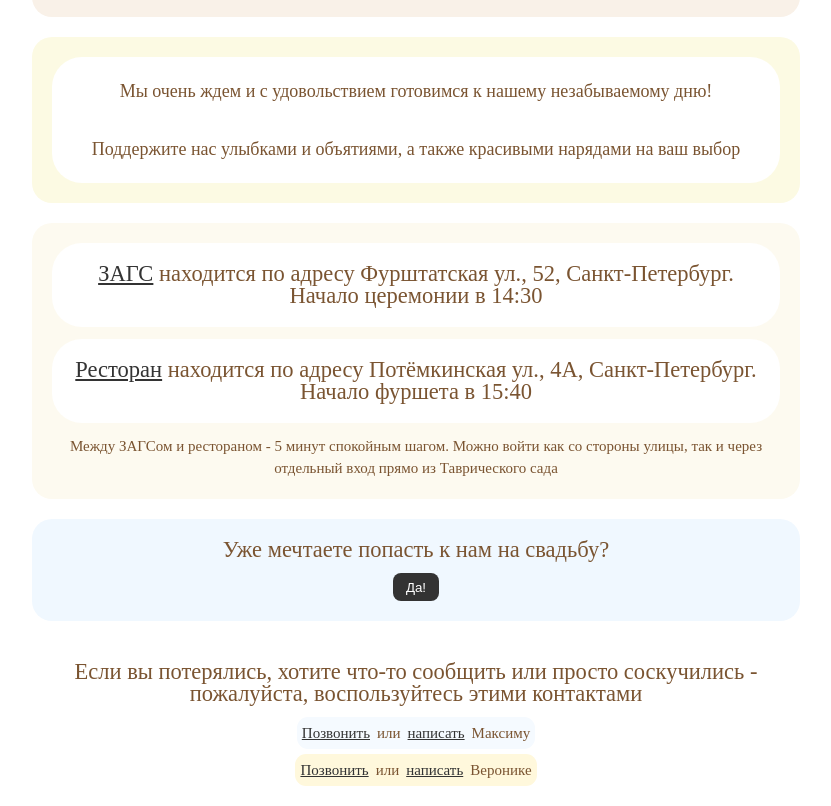
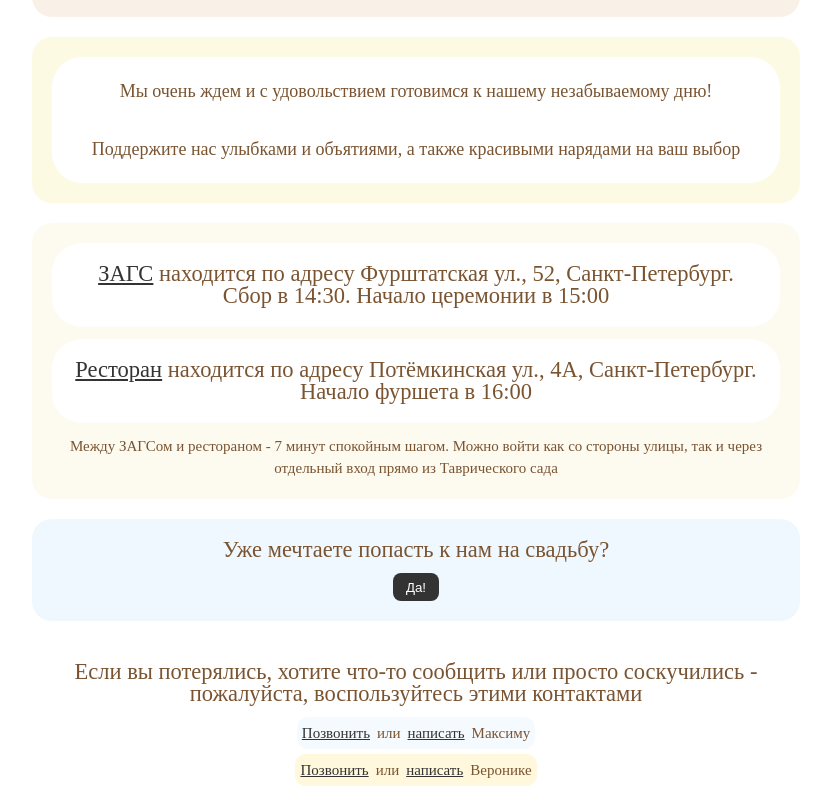
Before and after one commit to maxim-and-veronika/maxim-and-veronika.github.io, a Vue app: page / in a window 1280 px wide. Shown: the part 987-1793 px from the top of the page, without its empty margins (224-1055 px from the left). Built offline with nearby package versions, Linux system fonts and the light colour scheme; a web font is replaced by a local one.

Commit message:
Правка таймингов

```diff
--- a/src/App.vue
+++ b/src/App.vue
@@ -28,10 +28,10 @@
       </div>
       <div v-motion-slide-visible-once-bottom :delay="200" :duration="1200" id="info" class="location">
         <h2 class="links"><a :href="zagsMapLink" target="_blank">ЗАГС</a> находится по адресу Фурштатская ул., 52,
-          Санкт-Петербург. Начало церемонии в 14:30</h2>
+          Санкт-Петербург. Сбор в  14:30. Начало церемонии в 15:00</h2>
         <h2 class="links"><a :href="restaurantMapLink" target="_blank">Ресторан</a> находится по адресу Потёмкинская
-          ул., 4А, Санкт-Петербург. Начало фуршета в 15:40</h2>
-        Между ЗАГСом и рестораном - 5 минут спокойным шагом. Можно войти как со стороны улицы, так и через отдельный
+          ул., 4А, Санкт-Петербург. Начало фуршета в 16:00</h2>
+        Между ЗАГСом и рестораном - 7 минут спокойным шагом. Можно войти как со стороны улицы, так и через отдельный
         вход прямо из Таврического сада
       </div>
       <div class="gifts">
```
Also changed, not shown: src/assets/main.webp.
